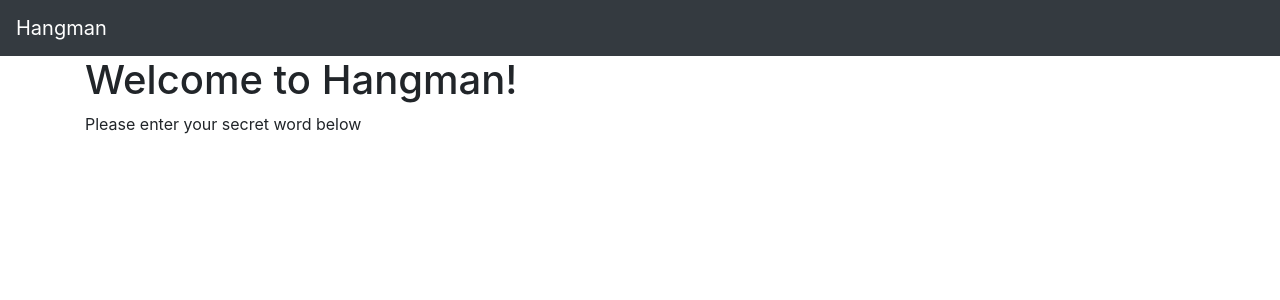
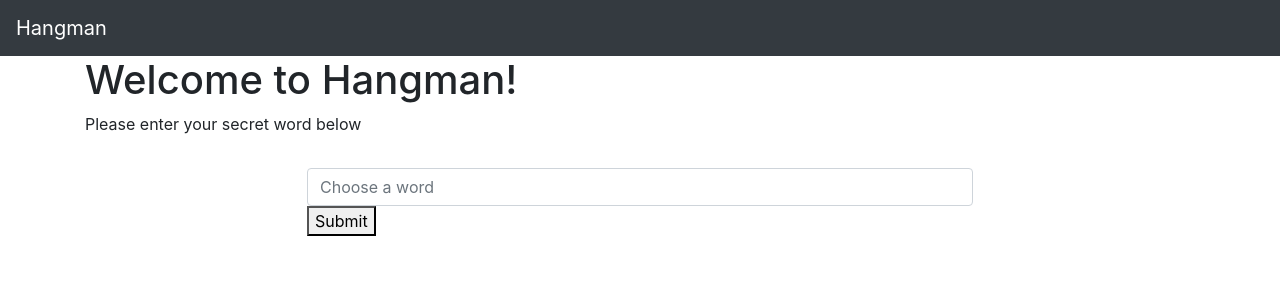
Before and after one commit to joe-protz/Hangman, a React app: page /#/ in a window 1280 px wide. Shown: the top 300 px of the page. Built offline with nearby package versions, Linux system fonts and the light colour scheme.

Commit message:
Add form to set secret word

```diff
--- a/src/components/App/App.js
+++ b/src/components/App/App.js
@@ -14,11 +14,12 @@ class App extends Component {
       guesses: undefined,
       availableLetters: ['a', 'b', 'c', 'd', 'e', 'f', 'g', 'h', 'i', 'j', 'k', 'l', 'm', 'n', 'o', 'p', 'q', 'r', 's', 't', 'u', 'v', 'w', 'x', 'y', 'z'],
       correctLetters: [],
-      incorrectLetters: []
+      incorrectLetters: [],
+      secret: ''
     }
   }
 
-  setUser = user => this.setState({ user })
+  setSecret = secret => this.setState({ secret })
 
   clearUser = () => this.setState({ user: null })
 
@@ -41,7 +42,11 @@ class App extends Component {
           />
         ))}
         <main className="container">
-          <Route exact path='/' component={Welcome}/>
+          <Route exact path='/' render={() => (
+            <Welcome
+              setSecret={this.setSecret}
+            />
+          )}/>
         </main>
       </Fragment>
     )
--- a/src/components/Welcome/Welcome.js
+++ b/src/components/Welcome/Welcome.js
@@ -1,10 +1,27 @@
-import React, { Fragment } from 'react'
+import React, { Fragment, useState } from 'react'
+import WordForm from '../WordForm/WordForm'
 
-const Welcome = props => {
+const Welcome = ({ setSecret }) => {
+  const [word, setWord] = useState('')
+  const handleChange = event =>
+    setWord(
+      event.target.value
+    )
+
+  const handleSubmit = event => {
+    event.preventDefault()
+    setSecret(word)
+  }
+
   return (
     <Fragment>
       <h1>Welcome to Hangman!</h1>
       <p>Please enter your secret word below</p>
+      <WordForm
+        handleChange={handleChange}
+        handleSubmit={handleSubmit}
+        word={word}
+      />
     </Fragment>
   )
 }
--- /dev/null
+++ b/src/components/WordForm/WordForm.js
@@ -0,0 +1,26 @@
+import React from 'react'
+import Form from 'react-bootstrap/Form'
+
+const GridForm = ({
+  handleChange,
+  handleSubmit,
+  word
+
+}) => (
+  <span>
+    <Form
+      style={{ margin: '2rem auto .3rem', width: '60%' }}
+      onSubmit={handleSubmit}
+    >
+      <Form.Control
+        name="word"
+        placeholder="Choose a word"
+        value={word}
+        onChange={handleChange}
+      />
+      <button type="submit">Submit</button>
+
+    </Form>
+  </span>
+)
+export default GridForm
```
